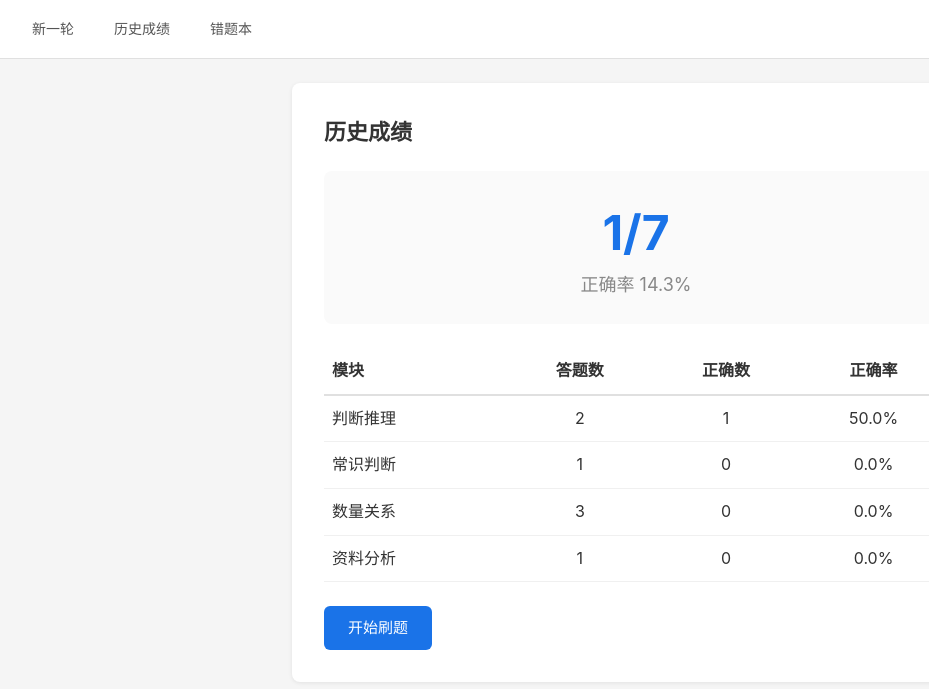
After one commit to 2091son/xingce-practice, a Flask app: page /stats in a window 1280 px wide. The commit adds this page. Shown: the top 689 px of the page, without its empty margins (4-933 px from the left). Run offline with Flask 3, Linux system fonts and the light colour scheme; data comes from the database, SQL or seed files in the repository; both versions use the stored data as it was after the commit.

Commit message:
添加历史成绩统计页

```diff
--- a/app.py
+++ b/app.py
@@ -157,7 +157,50 @@ def wrong():
     wrong_list = [dict(row) for row in rows]
     return render_template("wrong.html", wrong_list=wrong_list)
 
+@app.route("/stats")
+def stats():
+    """历史成绩统计页"""
+    db = get_db()
 
+    # 总答题数和正确率
+    row = db.execute("""
+        SELECT COUNT(*) AS total,
+               SUM(is_correct) AS correct
+        FROM answers
+    """).fetchone()
+    total = row["total"] or 0
+    correct = row["correct"] or 0
+    accuracy = round(correct / total * 100, 1) if total > 0 else 0
+
+    # 各模块正确率
+    category_stats = db.execute("""
+        SELECT q.category,
+               COUNT(*) AS total,
+               SUM(a.is_correct) AS correct
+        FROM answers a
+        JOIN questions q ON a.question_id = q.id
+        GROUP BY q.category
+        ORDER BY q.category
+    """).fetchall()
+
+    cat_list = []
+    for row in category_stats:
+        t = row["total"]
+        c = row["correct"] or 0
+        cat_list.append({
+            "category": row["category"],
+            "total": t,
+            "correct": c,
+            "accuracy": round(c / t * 100, 1)
+        })
+
+    return render_template(
+        "stats.html",
+        total=total,
+        correct=correct,
+        accuracy=accuracy,
+        cat_list=cat_list
+    )
 if __name__ == "__main__":
     init_db()
     app.run(debug=True, port=5000)
--- a/templates/base.html
+++ b/templates/base.html
@@ -11,7 +11,9 @@
 <body>
   <nav>
     <a href="{{ url_for('index') }}">新一轮</a>
+    <a href="{{ url_for('stats') }}">历史成绩</a>
     <a href="{{ url_for('wrong') }}">错题本</a>
+
   </nav>
   <main>
     {% block content %}{% endblock %}
--- /dev/null
+++ b/templates/stats.html
@@ -0,0 +1,42 @@
+{% extends "base.html" %}
+{% block content %}
+<div class="result-container">
+  <h1>历史成绩</h1>
+
+  <div class="score-ring">
+    <span class="score-number">{{ correct }}/{{ total }}</span>
+    <span class="score-percent">正确率 {{ accuracy }}%</span>
+  </div>
+
+  {% if cat_list %}
+  <table style="width: 100%; border-collapse: collapse; margin-bottom: 24px;">
+    <thead>
+      <tr style="border-bottom: 2px solid #e0e0e0;">
+        <th style="text-align: left; padding: 10px 8px;">模块</th>
+        <th style="text-align: center; padding: 10px 8px;">答题数</th>
+        <th style="text-align: center; padding: 10px 8px;">正确数</th>
+        <th style="text-align: center; padding: 10px 8px;">正确率</th>
+      </tr>
+    </thead>
+    <tbody>
+      {% for c in cat_list %}
+      <tr style="border-bottom: 1px solid #f0f0f0;">
+        <td style="padding: 10px 8px;">{{ c.category }}</td>
+        <td style="text-align: center; padding: 10px 8px;">{{ c.total }}</td>
+        <td style="text-align: center; padding: 10px 8px;">{{ c.correct }}</td>
+        <td style="text-align: center; padding: 10px 8px;">{{ c.accuracy }}%</td>
+      </tr>
+      {% endfor %}
+    </tbody>
+  </table>
+  {% else %}
+  <div class="empty-state">
+    <p>还没有答题记录，快去刷题吧</p>
+  </div>
+  {% endif %}
+
+  <div class="result-actions">
+    <a href="{{ url_for('index') }}" class="btn btn-primary">开始刷题</a>
+  </div>
+</div>
+{% endblock %}
```
Also changed, not shown: xingce.db.
